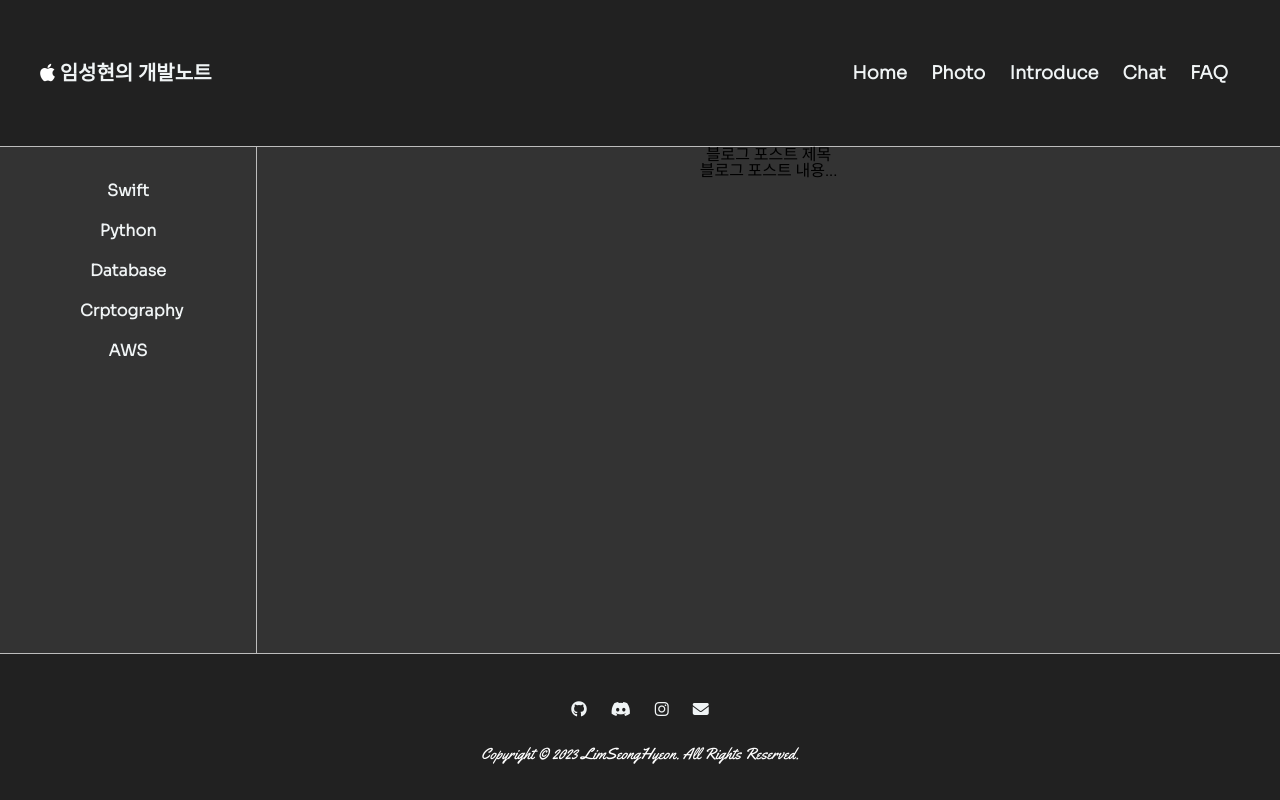
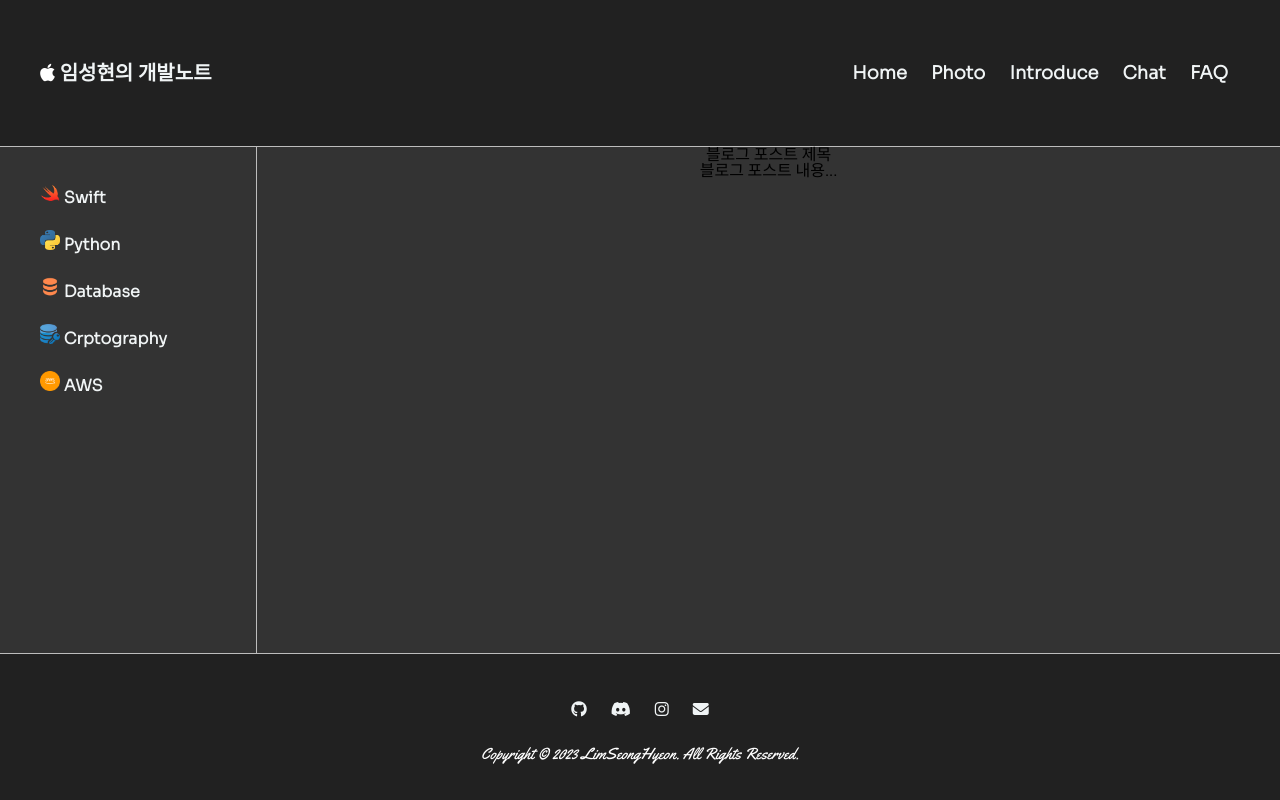
Before and after one commit to LimSeongHyeon/FrontPractice, a plain HTML site: page ch04-Layout/index.html in a window 1280 px wide. Drawn offline with nearby package versions, Linux system fonts and the light colour scheme.

Commit message:
add nav image

```diff
--- a/ch04-Layout/index.html
+++ b/ch04-Layout/index.html
@@ -48,11 +48,26 @@
         <main>
             <nav>
                 <ul class="nav-items">
-                    <li><a href="#">Swift</a></li>
-                    <li><a href="#">Python</a></li>
-                    <li><a href="#">Database</a></li>
-                    <li><a href="#">Crptography</a></li>
-                    <li><a href="#">AWS</a></li>
+                    <li>
+                        <img src="./assets/nav-icon/swift.png" alt="swift logo image" width="20">
+                        <a href="#">Swift</a>
+                    </li>
+                    <li>
+                        <img src="./assets/nav-icon/python.png" alt="swift logo image" width="20">
+                        <a href="#">Python</a>
+                    </li>
+                    <li>
+                        <img src="./assets/nav-icon/database.png" alt="swift logo image" width="20">
+                        <a href="#">Database</a>
+                    </li>
+                    <li>
+                        <img src="./assets/nav-icon/cryptography.png" alt="swift logo image" width="20">
+                        <a href="#">Crptography</a>
+                    </li>
+                    <li>
+                        <img src="./assets/nav-icon/aws.png" alt="swift logo image" width="20">
+                        <a href="#">AWS</a>
+                    </li>
                 </ul>
             </nav>
 
--- a/ch04-Layout/src/css/nav.css
+++ b/ch04-Layout/src/css/nav.css
@@ -4,9 +4,9 @@
 
 
 .nav-items {
-    padding: 24px 40px;
+    padding: 24px 0;
     font-family: 'Sora', 'Noto Sans KR', sans-serif;
-    text-align: center;
+    text-align: left;
     font-weight: bold;
 }
 
```
Also changed, not shown: ch04-Layout/assets/nav-icon/aws.png (added), ch04-Layout/assets/nav-icon/cryptography.png (added), ch04-Layout/assets/nav-icon/database.png (added), ch04-Layout/assets/nav-icon/python.png (added), ch04-Layout/assets/nav-icon/swift.png (added).
